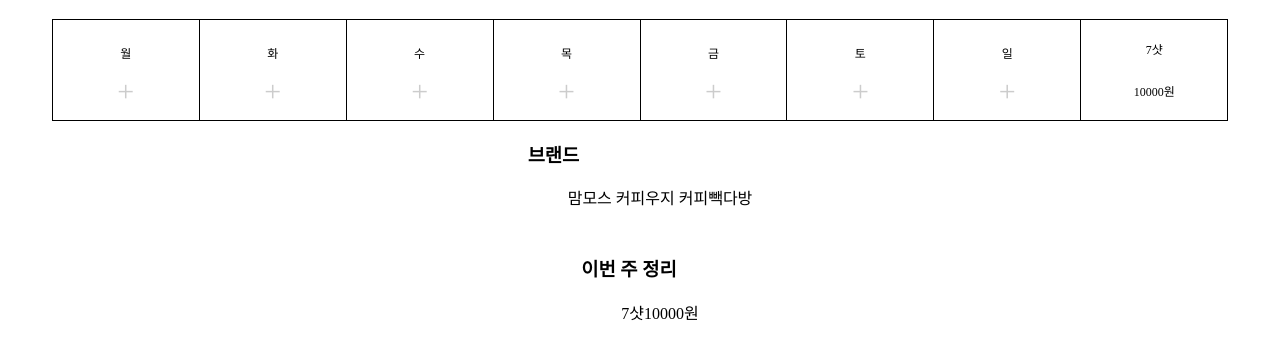
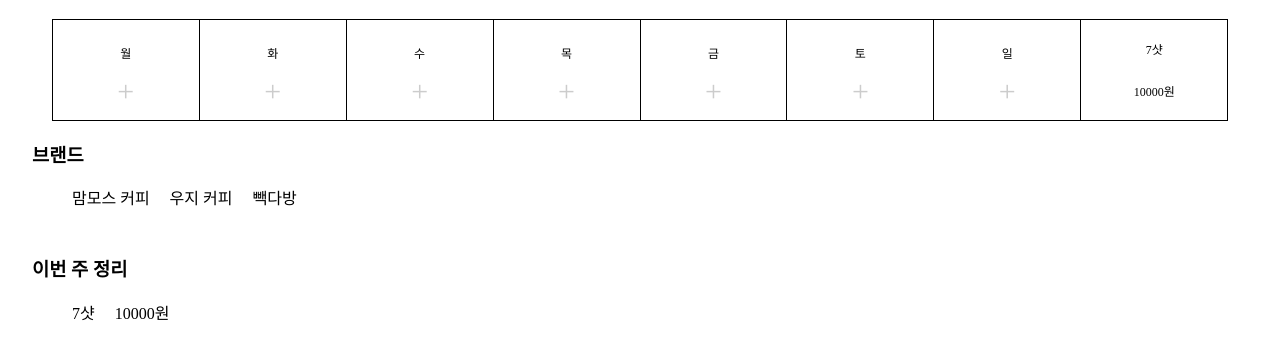
Before and after one commit to kdt-ful-class-three-group/member_1, a website: page index.html in a window 1280 px wide. Shown: the part 70-428 px from the top of the page. Drawn offline with Linux system fonts and the light colour scheme.

Commit message:
section:last-of-type > div > ul 에 flex 적용

```diff
--- a/index.html
+++ b/index.html
@@ -53,11 +53,12 @@
         display: flex;
         flex-direction: column;
         gap: 10px;
-        align-items: center;
+        /* align-items: center; */
       }
       section:last-of-type > div ul {
-        /* width: 100%; */
+        width: 100%;
         display: flex;
+        gap: 20px;
       }
     </style>
   </head>
```
